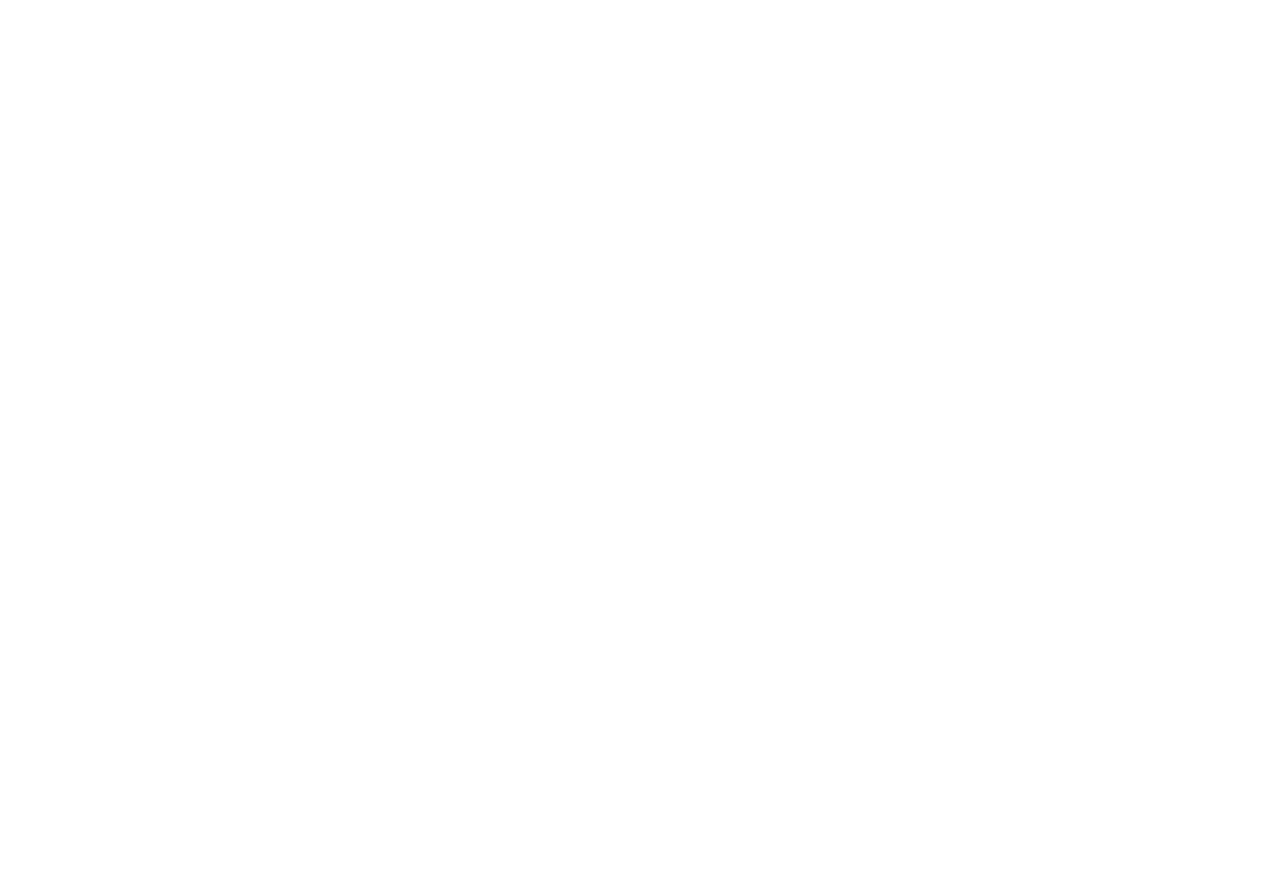
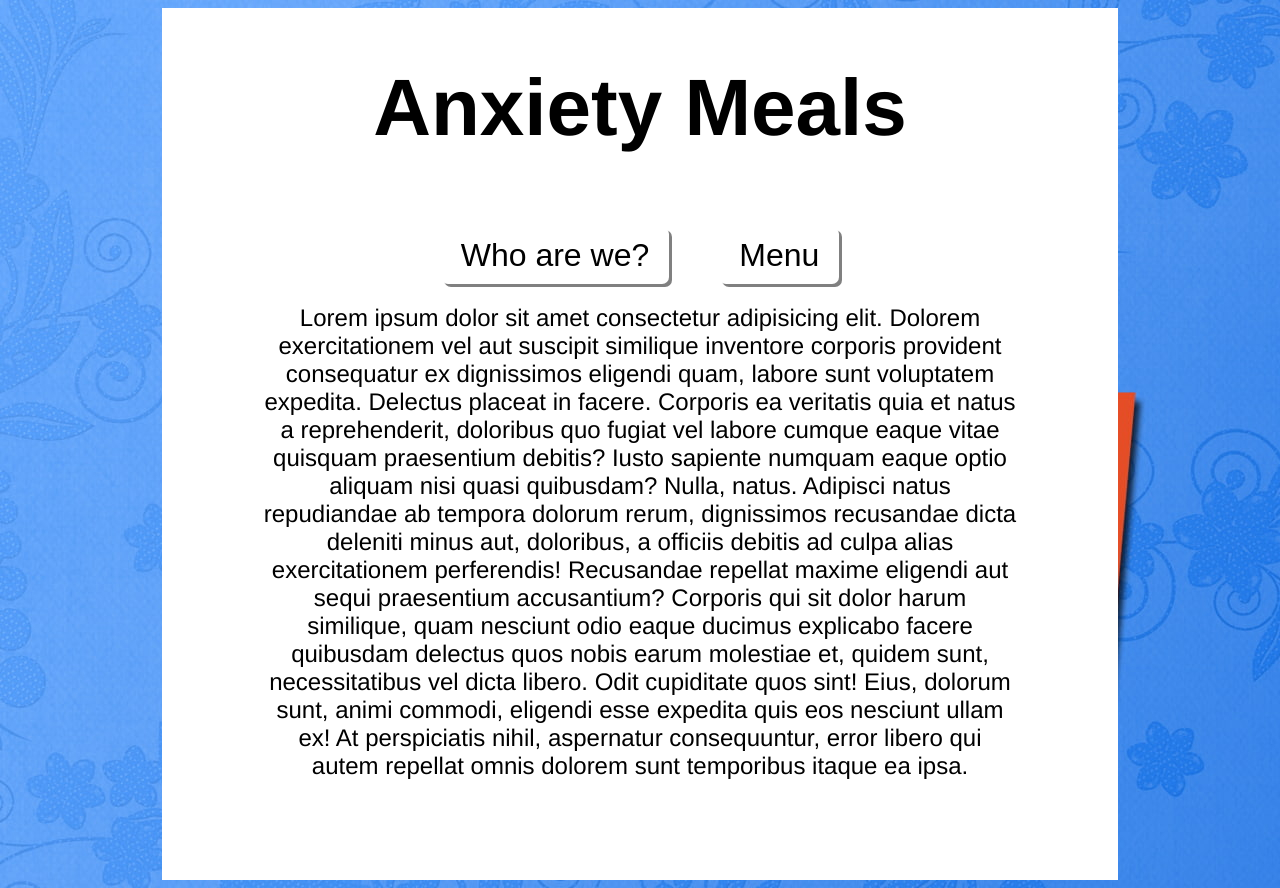
Before and after one commit to blehnk/restaurant-page, a website built with webpack: page dist/index.html in a window 1280 px wide. Before the commit the page ends 800 px from the top, so only its background shows below. Built offline with Linux system fonts and the light colour scheme.

Commit message:
Create a rough structure for the UI of the page

```diff
--- a/src/index.js
+++ b/src/index.js
@@ -1 +1 @@
-alert("yoooo It's working!");
+console.log("yoooo It's working!");
--- /dev/null
+++ b/src/style.css
@@ -0,0 +1,63 @@
+
+:root{
+    box-sizing: border-box;
+    padding: 0px;
+    margin: 0px;
+    font-family: 'Franklin Gothic Medium', 'Arial Narrow', Arial, sans-serif;
+
+    --txtclr: black;
+    --font: 'Franklin Gothic Medium', 'Arial Narrow', Arial, sans-serif;
+    --bgclr: white;
+    --btnclr:
+    --btntxt:
+
+}
+
+body{
+    display: flex;
+    justify-content: center;
+    align-items: center;
+    background-image: url('wallpaperflare.com_wallpaper.jpg');
+}
+.restName {
+    font-size: 5rem;
+    font-weight: bold;
+    text-align: center;
+}
+
+#content {
+    width: 85ch;
+    display: flex;
+    flex-direction: column;
+    align-items: center;
+    gap: 20px;
+    text-align: center;
+    color: var(--txtclr);
+    background-color: var(--bgclr);
+    height: 100%;
+    padding: 0px 100px 100px 100px;
+}
+
+.btn {
+    display: flex;
+    gap: 50px;
+}
+.about, .menu {
+    font-size: 2rem;
+    padding: 10px 20px 10px 20px;
+    border-radius: 7px;
+    border: none;
+    box-shadow: 3px 3px grey;
+    color: var(--btntxt);
+    background-color: var(--btnclr);
+}
+.about:active, .menu:active {
+    box-shadow: inset 3px 3px grey;
+}
+.about:hover, .menu:hover {
+    opacity: 0.7;
+}
+
+.body {
+    font-size: 1.5rem;
+}
```
Also changed, not shown: dist/index.html, dist/main.js, src/wallpaperflare.com_wallpaper.jpg (added).
